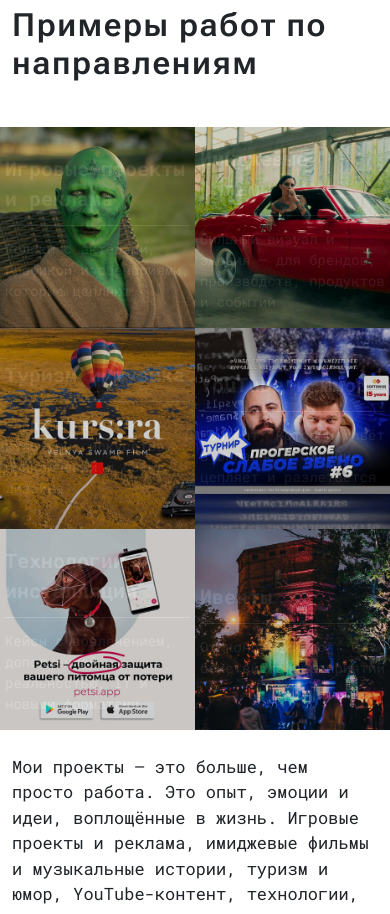
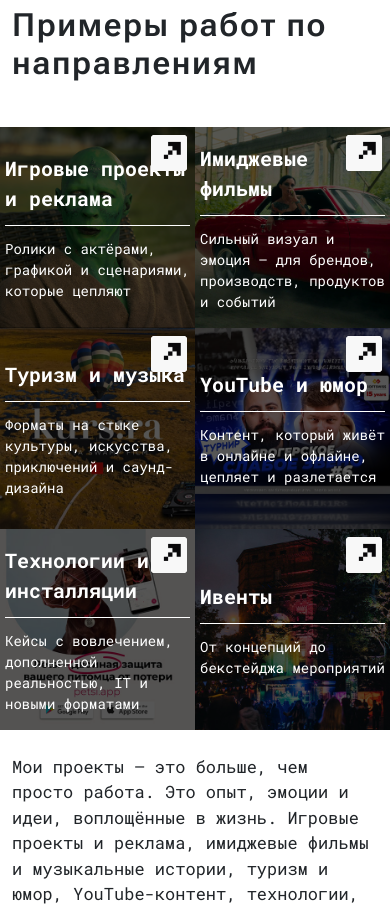
Before and after one commit to KseniaSafonova/producer, a Vue app: page / in a window 390 px wide. Shown: the part 3202-4116 px from the top of the page. Built offline with nearby package versions, Linux system fonts and the light colour scheme.

Commit message:
Feature/case card (#29)
* fix: added smooth blinking hover for mobile (case block)

* fix: add pointer icon and permanent hover on mobile for case cards

* fix: mobille version

---------

Co-authored-by: anseka <nozomunks@mail.ru>
Co-authored-by: Polina Makarova <sunnyfur9@gmail.com>

```diff
--- a/src/components/common/CasesSection/CasesSection.vue
+++ b/src/components/common/CasesSection/CasesSection.vue
@@ -16,6 +16,7 @@
         :title="item.title"
         :description="item.description"
         :href="item.href"
+        :is-mobile="isMobile"
       />
     </div>
 
--- a/src/components/ui/CaseCard/CaseCard.vue
+++ b/src/components/ui/CaseCard/CaseCard.vue
@@ -4,7 +4,9 @@
 
     <img class="case-card__image" :src="image" :alt="title" />
 
-    <div class="case-card__overlay">
+    <SvgIcon name="pointer" :icon-size="36" class="case-card__pointer" />
+
+    <div class="case-card__overlay" :class="{ 'case-card__overlay_visible': isMobile }">
       <h4 class="case-card__title text-l">{{ title }}</h4>
       <hr class="case-card__devider" />
       <p class="case-card__description text-3xs">{{ description }}</p>
@@ -15,12 +17,12 @@
 <script>
 export default {
   name: 'CaseCard',
-
   props: {
     image: String,
     title: String,
     description: String,
     href: String,
+    isMobile: Boolean,
   },
 }
 </script>
@@ -32,7 +34,20 @@
   height: 100%;
   width: 100%;
   cursor: pointer;
-  overflow: hidden;
+}
+
+.case-card__pointer {
+  position: absolute;
+  top: 8px;
+  right: 8px;
+  border-radius: 6px;
+  z-index: 15;
+
+  @media (max-width: $sizeMobile) {
+    width: 22px;
+    height: 22px;
+    border-radius: 4px;
+  }
 }
 
 .case-card__image {
@@ -51,6 +66,7 @@
   inset: 0;
   display: block;
   z-index: 10;
+  text-decoration: none;
 }
 
 .case-card__overlay {
@@ -64,24 +80,28 @@
   justify-content: flex-end;
   padding: 24px;
   transition: opacity 0.3s ease;
-  pointer-events: none;
-  text-decoration: none;
 
-  @media (max-width: 500px) {
+  @media (max-width: 800px) {
     padding: 5px;
+  }
+
+  @media (max-width: $sizeMobile) {
     justify-content: center;
   }
 }
 
 .case-card:hover .case-card__overlay {
   opacity: 1;
-  pointer-events: auto;
+}
+
+.case-card__overlay_visible {
+  opacity: 1;
 }
 
 .case-card__description {
   margin-bottom: 86px;
 
-  @media (max-width: 500px) {
+  @media (max-width: $sizeMobile) {
     font-size: var(--size-text-5xs);
     margin-bottom: 0px;
   }
@@ -90,7 +110,7 @@
 .case-card__title {
   margin-bottom: 12px;
 
-  @media (max-width: 400px) {
+  @media (max-width: $sizeMobile) {
     font-size: var(--size-text-3xs);
   }
 }
@@ -101,35 +121,8 @@
   background-color: var(--color-white);
   margin-bottom: 24px;
 
-  @media (max-width: 400px) {
+  @media (max-width: $sizeMobile) {
     margin-bottom: 12px;
   }
 }
-
-/* keyframes: плавное появление и исчезновение */
-@keyframes fadeOverlayOnce {
-  0% {
-    opacity: 0;
-  }
-  20% {
-    opacity: 0.6;
-  }
-  50% {
-    opacity: 1;
-  }
-  80% {
-    opacity: 0.6;
-  }
-  100% {
-    opacity: 0;
-  }
-}
-
-@media (max-width: 500px) {
-  .case-card__overlay {
-    opacity: 0;
-    pointer-events: none;
-    animation: fadeOverlayOnce 6s ease-in-out 0.5s infinite;
-  }
-}
 </style>
```
Also changed, not shown: src/assets/icons/pointer.svg (added).
